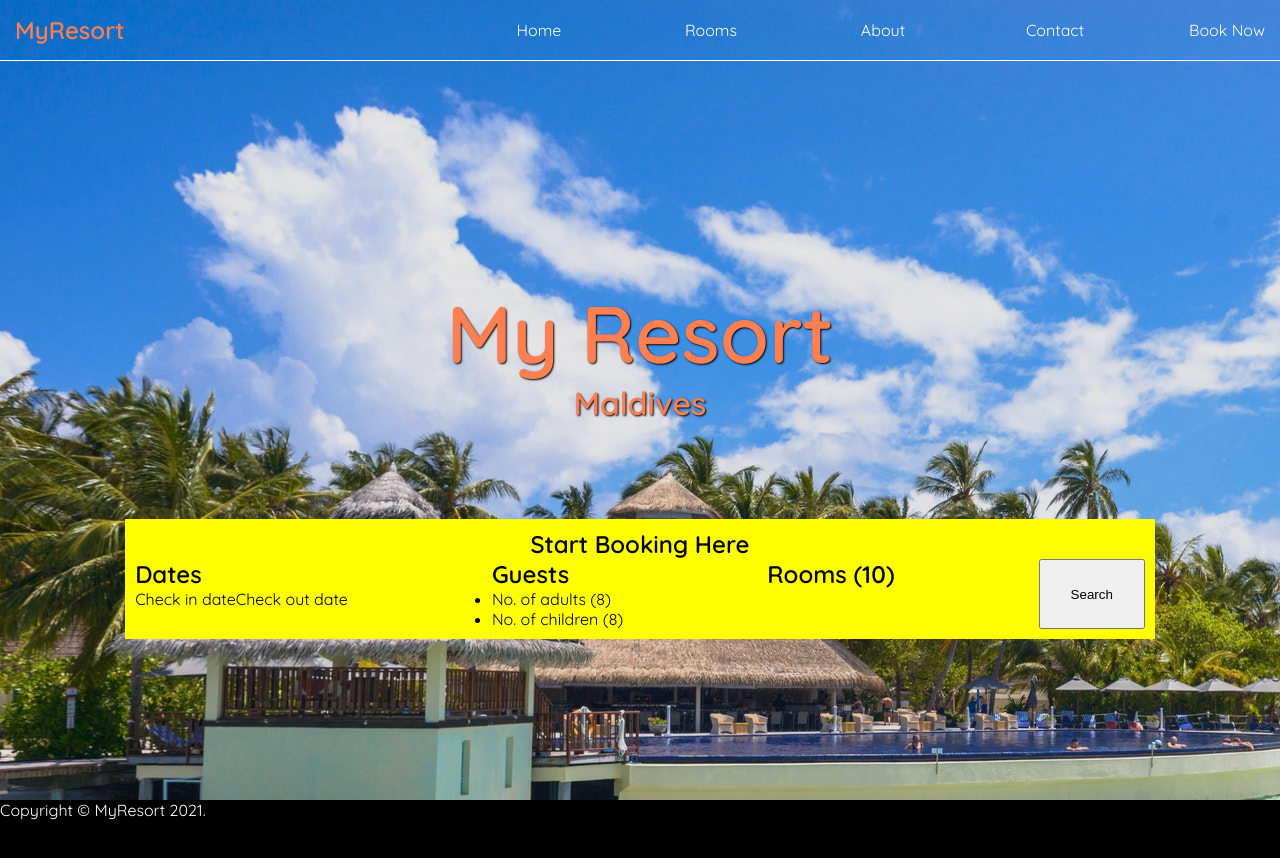
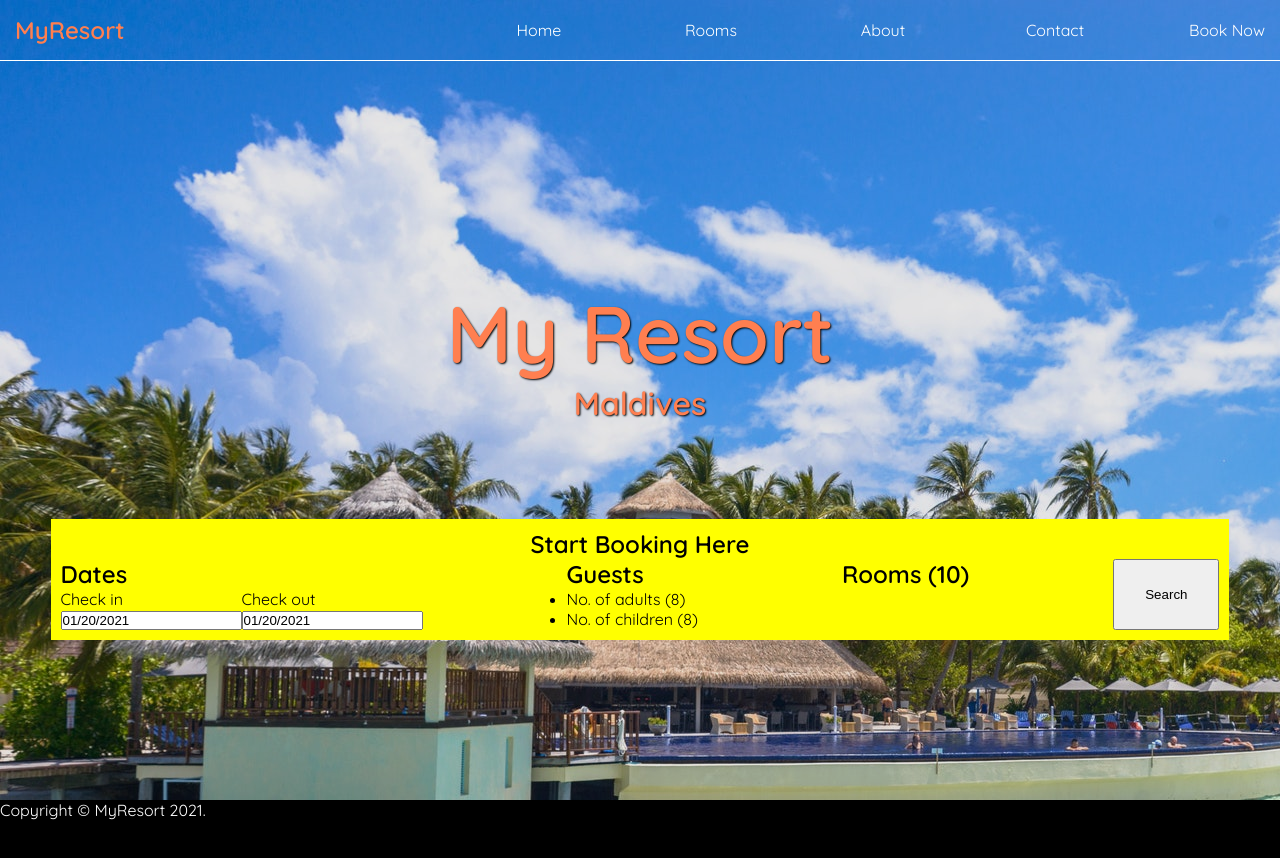
Before and after one commit to ginohagad/myresort, a React (Create React App) app: page / in a window 1280 px wide. Shown: the top 858 px of the page. Built offline with nearby package versions, Linux system fonts and the light colour scheme.

Commit message:
Added date picker feature for the booking menu.

```diff
--- a/package.json
+++ b/package.json
@@ -8,6 +8,7 @@
     "@testing-library/user-event": "^12.6.0",
     "node-sass": "^4.14.1",
     "react": "^17.0.1",
+    "react-datepicker": "^3.4.1",
     "react-dom": "^17.0.1",
     "react-scripts": "4.0.1",
     "web-vitals": "^0.2.4"
--- a/src/App.js
+++ b/src/App.js
@@ -1,5 +1,4 @@
 import { Component } from 'react';
-import Navbar from './components/Navbar';
 import Main from './components/Main';
 import Footer from './components/Footer';
 import './App.scss';
--- a/src/components/BookMenu.js
+++ b/src/components/BookMenu.js
@@ -1,6 +1,12 @@
+import React, { useState } from "react";
+import DatePicker from "react-datepicker";
+
+import "react-datepicker/dist/react-datepicker.css";
 
 
 const BookMenu = () => {
+  const [startDate, setStartDate] = useState(new Date());
+
   return (
     <div className="bookmenu">
       <h3>Start Booking Here</h3>
@@ -8,8 +14,14 @@ const BookMenu = () => {
         <div className="bm-dates">
           <h2>Dates</h2>
           <ul>
-            <li>Check in date</li>
-            <li>Check out date</li>
+            <li>
+              <p>Check in</p>
+              <DatePicker selected={startDate} onChange={date => setStartDate(date)} />
+            </li>
+            <li>
+              <p>Check out</p>
+              <DatePicker selected={startDate} onChange={date => setStartDate(date)} />
+            </li>
           </ul>
         </div>
         <div className="bm-guests">
```
Also changed, not shown: 2 other files (tests, documents, lock files or other folders).
